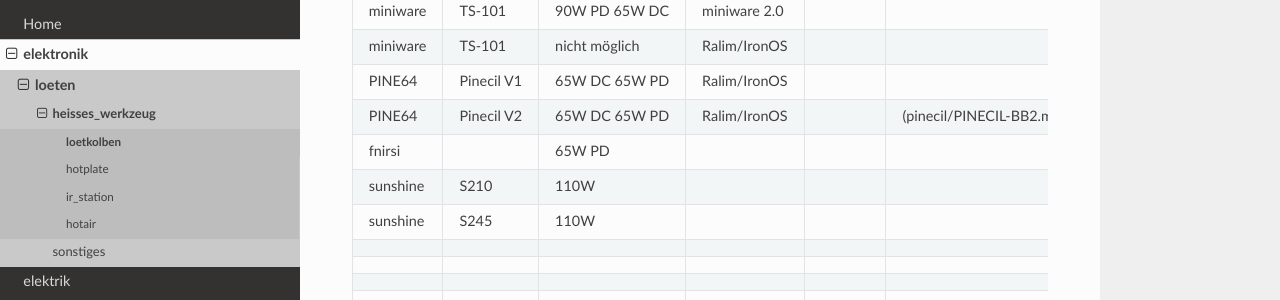
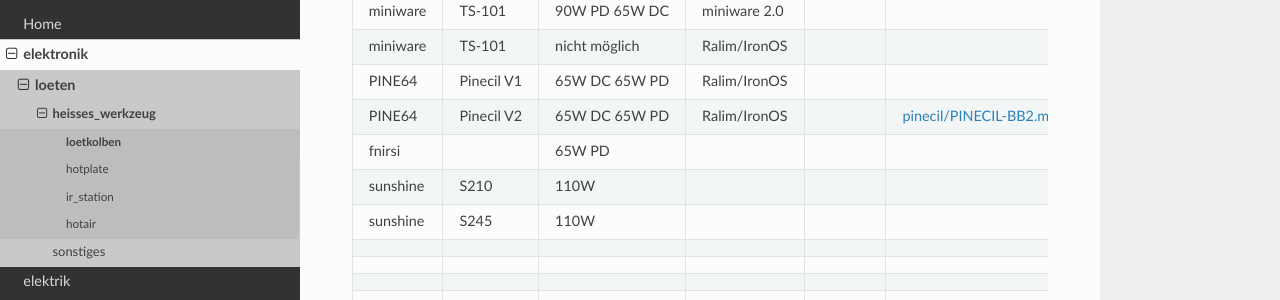
Before and after one commit to diplfranzhoepfinger/werkzeug-docs, a Sphinx documentation site: the page built from docs/elektronik/loeten/heisses_werkzeug/loetkolben/loetkolben.md, in a window 1280 px wide and 900 px high, scrolled down 463 px. Shown: the part 151-451 px from the top of the window. Built offline with Sphinx 7.4.7 and the Read the Docs theme 2.0.0, drawn with Linux system fonts in a browser that asks for light colours.

Commit message:
Update loetkolben.md

```diff
--- a/docs/elektronik/loeten/heisses_werkzeug/loetkolben/loetkolben.md
+++ b/docs/elektronik/loeten/heisses_werkzeug/loetkolben/loetkolben.md
@@ -16,7 +16,7 @@
 | miniware  | TS-101     | 90W PD 65W DC | miniware 2.0 |            |                                                  |
 | miniware  | TS-101     | nicht möglich | Ralim/IronOS |            |                                                  |
 | PINE64    | Pinecil V1 | 65W DC 65W PD | Ralim/IronOS |            |                                                  |
-| PINE64    | Pinecil V2 | 65W DC 65W PD | Ralim/IronOS |            | (pinecil/PINECIL-BB2.md)[pinecil/PINECIL-BB2.md] |
+| PINE64    | Pinecil V2 | 65W DC 65W PD | Ralim/IronOS |            | [pinecil/PINECIL-BB2.md](pinecil/PINECIL-BB2.md) |
 | fnirsi    |            | 65W PD        |              |            |                                                  |
 | sunshine  | S210       | 110W          |              |            |                                                  |
 | sunshine  | S245       | 110W          |              |            |                                                  |
```
